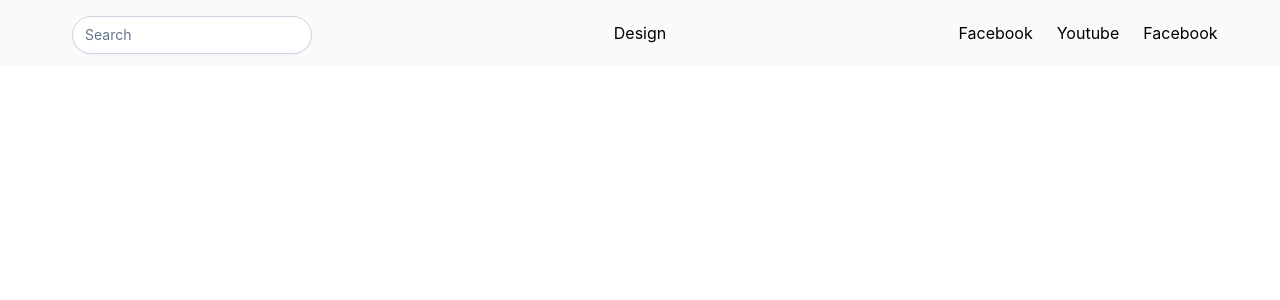
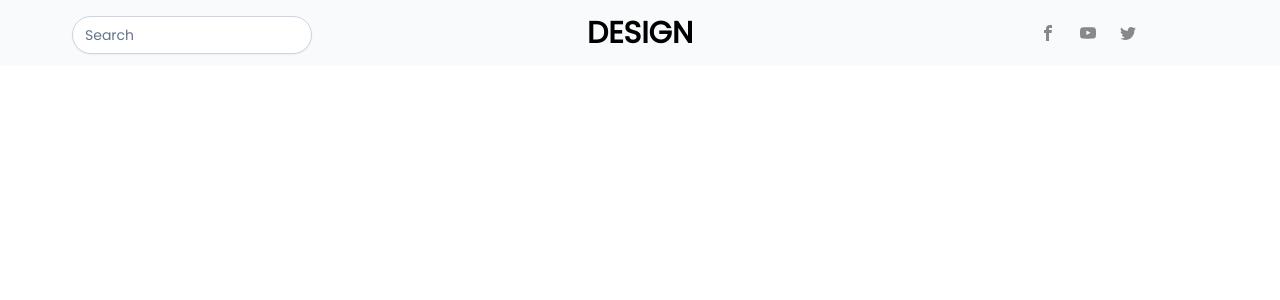
Before and after one commit to SarmadRehman/Blog-site, a Next.js app: page / in a window 1280 px wide. Shown: the top 300 px of the page. Built offline with nearby package versions, Linux system fonts and the light colour scheme.

Commit message:
comp-1-header-completed

```diff
--- a/components/header.js
+++ b/components/header.js
@@ -1,5 +1,5 @@
-
-
+import { ImFacebook, ImTwitter, ImYoutube } from "react-icons/im";
+import Link from "next/link";
 export default function header() {
   return (
     <header className="bg-gray-50">
@@ -8,13 +8,28 @@ export default function header() {
           <input type="text" className="input-text" placeholder="Search" />
         </div>
         <div className="shrink w-80 sm:order-2">
-          <a>Design</a>
+          <Link legacyBehavior href={"/"}>
+            <a className="text-3xl font-bold uppercase ">Design</a>
+          </Link>
         </div>
         <div className="flex justify-center order-3 w-96">
           <div className="flex gap-6">
-            <a>Facebook</a>
-            <a>Youtube</a>
-            <a>Facebook</a>
+            <Link legacyBehavior href={"/"}>
+              <a>
+                <ImFacebook color="#888888 " />
+              </a>
+            </Link>
+            <Link legacyBehavior href={"/"}>
+              <a>
+                {" "}
+                <ImYoutube color="#888888 " />
+              </a>
+            </Link>
+            <Link legacyBehavior href={"/"}>
+              <a>
+                <ImTwitter color="#888888 " />
+              </a>
+            </Link>
           </div>
         </div>
       </div>
--- a/package.json
+++ b/package.json
@@ -14,6 +14,7 @@
     "postcss": "8.4.30",
     "react": "18.2.0",
     "react-dom": "18.2.0",
+    "react-icons": "^4.11.0",
     "tailwindcss": "3.3.3"
   }
 }
--- a/styles/globals.css
+++ b/styles/globals.css
@@ -1,7 +1,11 @@
+@import url('https://fonts.googleapis.com/css2?family=Poppins&display=swap');
+
 @tailwind base;
 @tailwind components;
 @tailwind utilities;
-
+*>*{
+  font-family: 'Poppins', sans-serif;
+}
 html,
 body {
   padding: 0;
```
Also changed, not shown: 1 other file (tests, documents, lock files or other folders).
